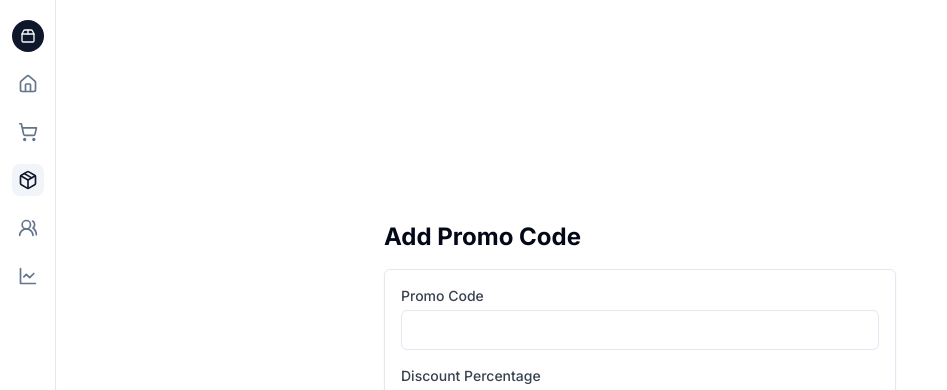
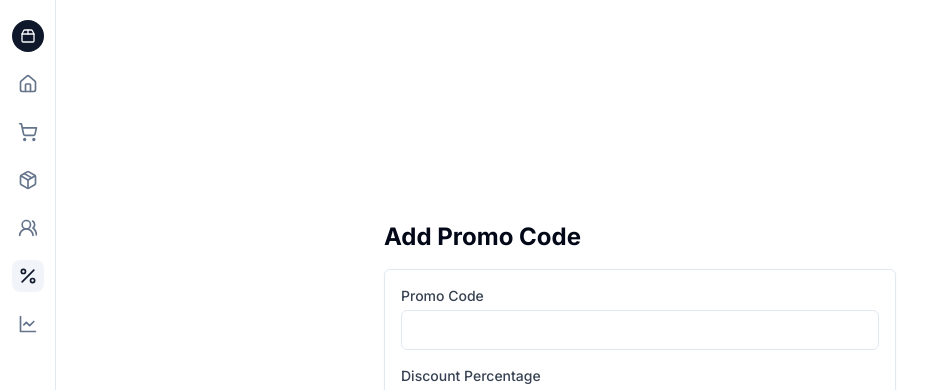
Before and after one commit to agent19music/vitapharm-adminview, a Next.js app: page /promocode in a window 1280 px wide. Shown: the top 390 px of the page, without its empty margins (0-947 px from the left). Built offline with nearby package versions, Linux system fonts and the light colour scheme; no server answers.

Commit message:
Add curren route acive nav icon syling

```diff
--- a/src/app/components/SideNav.jsx
+++ b/src/app/components/SideNav.jsx
@@ -1,16 +1,26 @@
+import { usePathname } from 'next/navigation';
 import {
   TooltipProvider,
   Tooltip,
   TooltipContent,
   TooltipTrigger,
-  } from "@/components/ui/tooltip"
-  import Link from "next/link"
-import { Package2, Home, ShoppingCart, Package, Users2, LineChart , Settings} from "lucide-react"
+} from '@/components/ui/tooltip';
+import Link from 'next/link';
+import { Package2, Home, ShoppingCart, Package, Users2, LineChart, Settings, Percent } from 'lucide-react';
 
 export default function SideNav() {
+
+  const currentPath = usePathname();
+
+  const getLinkClasses = (path) =>
+    `flex h-9 w-9 items-center justify-center rounded-lg ${
+      currentPath === path
+        ? 'bg-accent text-accent-foreground'
+        : 'text-muted-foreground hover:text-foreground'
+    } transition-colors md:h-8 md:w-8`;
+
   return (
     <aside className="fixed inset-y-0 left-0 z-10 hidden w-14 flex-col border-r bg-background sm:flex">
-
       <nav className="flex flex-col items-center gap-4 px-2 sm:py-5">
         <Link
           href="#"
@@ -22,10 +32,7 @@ export default function SideNav() {
         <TooltipProvider>
           <Tooltip>
             <TooltipTrigger asChild>
-          <Link
-            href="/dashboard"
-            className="flex h-9 w-9 items-center justify-center rounded-lg text-muted-foreground transition-colors hover:text-foreground md:h-8 md:w-8"
-          >
+              <Link href="/dashboard" className={getLinkClasses('/dashboard')}>
                 <Home className="h-5 w-5" />
                 <span className="sr-only">Dashboard</span>
               </Link>
@@ -36,10 +43,7 @@ export default function SideNav() {
         <TooltipProvider>
           <Tooltip>
             <TooltipTrigger asChild>
-          <Link
-            href="/orders"
-            className="flex h-9 w-9 items-center justify-center rounded-lg text-muted-foreground transition-colors hover:text-foreground md:h-8 md:w-8"
-          >
+              <Link href="/orders" className={getLinkClasses('/orders')}>
                 <ShoppingCart className="h-5 w-5" />
                 <span className="sr-only">Orders</span>
               </Link>
@@ -49,12 +53,8 @@ export default function SideNav() {
         </TooltipProvider>
         <TooltipProvider>
           <Tooltip>
-
             <TooltipTrigger asChild>
-          <Link
-            href="/products"
-            className="flex h-9 w-9 items-center justify-center rounded-lg  bg-accent text-accent-foreground transition-colors hover:text-foreground md:h-8 md:w-8"
-          >
+              <Link href="/products" className={getLinkClasses('/products')}>
                 <Package className="h-5 w-5" />
                 <span className="sr-only">Products</span>
               </Link>
@@ -64,12 +64,8 @@ export default function SideNav() {
         </TooltipProvider>
         <TooltipProvider>
           <Tooltip>
-
             <TooltipTrigger asChild>
-          <Link
-            href="#"
-            className="flex h-9 w-9 items-center justify-center rounded-lg text-muted-foreground transition-colors hover:text-foreground md:h-8 md:w-8"
-          >
+              <Link href="/customers" className={getLinkClasses('/customers')}>
                 <Users2 className="h-5 w-5" />
                 <span className="sr-only">Customers</span>
               </Link>
@@ -79,12 +75,19 @@ export default function SideNav() {
         </TooltipProvider>
         <TooltipProvider>
           <Tooltip>
-
             <TooltipTrigger asChild>
-          <Link
-            href="#"
-            className="flex h-9 w-9 items-center justify-center rounded-lg text-muted-foreground transition-colors hover:text-foreground md:h-8 md:w-8"
-          >
+              <Link href="/promocode" className={getLinkClasses('/promocode')}>
+                <Percent className="h-5 w-5" />
+                <span className="sr-only">Promocode</span>
+              </Link>
+            </TooltipTrigger>
+            <TooltipContent side="right">Promocode</TooltipContent>
+          </Tooltip>
+        </TooltipProvider>
+        <TooltipProvider>
+          <Tooltip>
+            <TooltipTrigger asChild>
+              <Link href="/analytics" className={getLinkClasses('/analytics')}>
                 <LineChart className="h-5 w-5" />
                 <span className="sr-only">Analytics</span>
               </Link>
@@ -97,10 +100,7 @@ export default function SideNav() {
         <TooltipProvider>
           <Tooltip>
             <TooltipTrigger asChild>
-          <Link
-            href="#"
-            className="flex h-9 w-9 items-center justify-center rounded-lg text-muted-foreground transition-colors hover:text-foreground md:h-8 md:w-8"
-          >
+              <Link href="/settings" className={getLinkClasses('/settings')}>
                 <Settings className="h-5 w-5" />
                 <span className="sr-only">Settings</span>
               </Link>
@@ -109,7 +109,6 @@ export default function SideNav() {
           </Tooltip>
         </TooltipProvider>
       </nav>
-    {/* SIDE NAV ENDS HERE */}
     </aside>
-  )
+  );
 }
```
Lines whose indentation alone changed are shown as unchanged.
